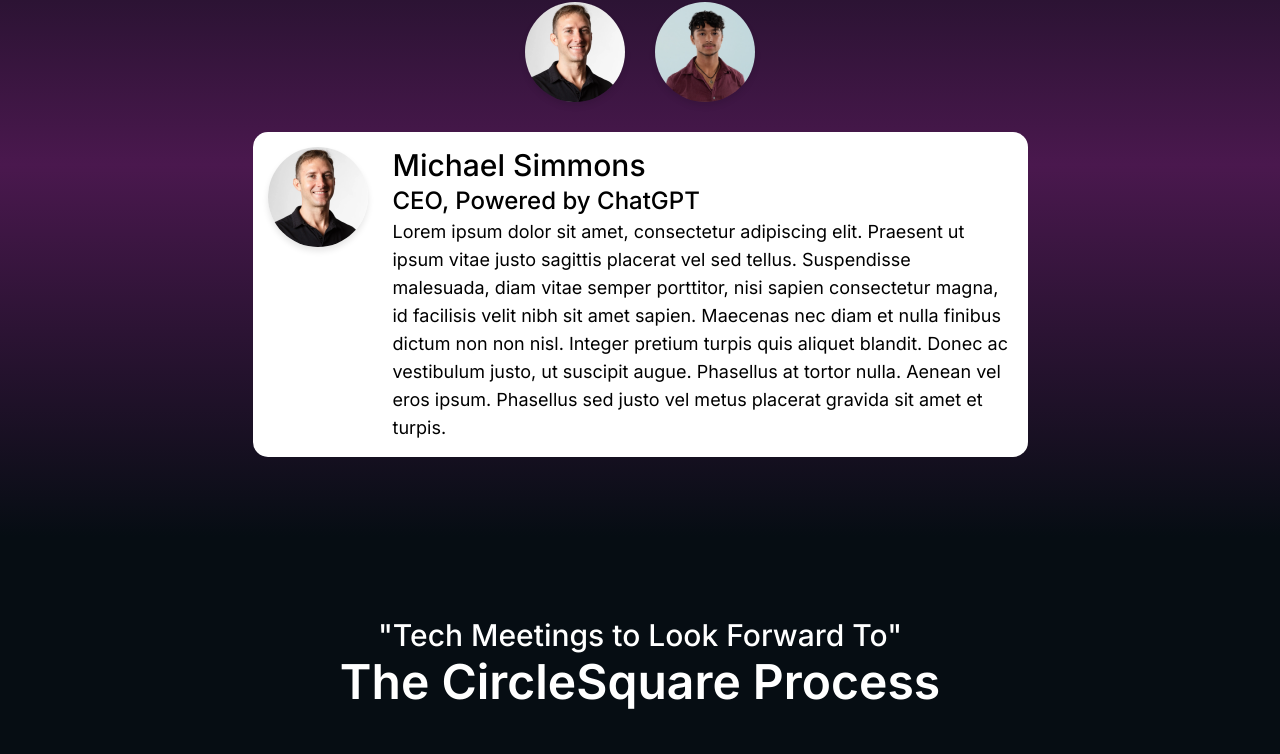
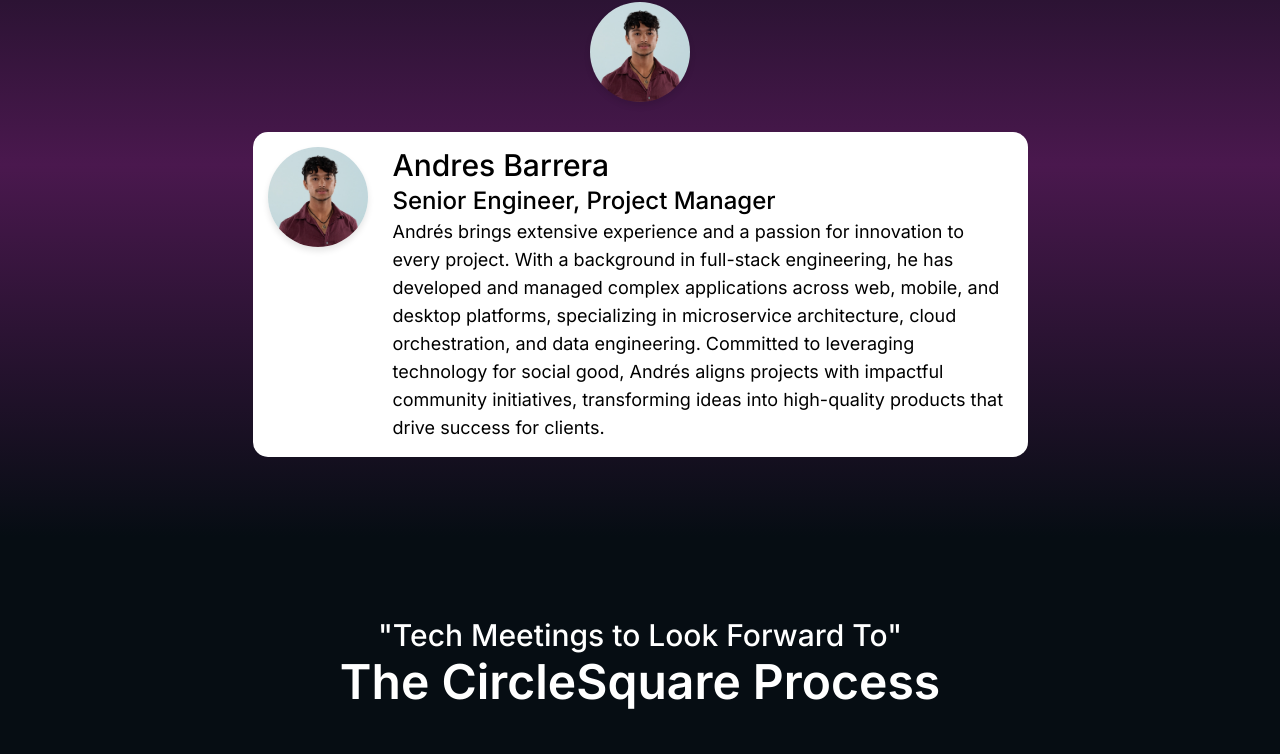
Before and after one commit to drebarrera/circlesquarelabs.com, a Next.js app: page / in a window 1280 px wide. Shown: the part 3634-4388 px from the top of the page. Built offline with nearby package versions, Linux system fonts and the light colour scheme.

Commit message:
removed michael simmons from team

```diff
--- a/data/team.json
+++ b/data/team.json
@@ -1,4 +1,3 @@
 {
-    "Michael Simmons": { "name": "Michael Simmons", "role": "CEO, Powered by ChatGPT", "description": "Lorem ipsum dolor sit amet, consectetur adipiscing elit. Praesent ut ipsum vitae justo sagittis placerat vel sed tellus. Suspendisse malesuada, diam vitae semper porttitor, nisi sapien consectetur magna, id facilisis velit nibh sit amet sapien. Maecenas nec diam et nulla finibus dictum non non nisl. Integer pretium turpis quis aliquet blandit. Donec ac vestibulum justo, ut suscipit augue. Phasellus at tortor nulla. Aenean vel eros ipsum. Phasellus sed justo vel metus placerat gravida sit amet et turpis." },
     "Andres Barrera": {"name": "Andres Barrera", "role": "Senior Engineer, Project Manager", "description": "Andrés brings extensive experience and a passion for innovation to every project. With a background in full-stack engineering, he has developed and managed complex applications across web, mobile, and desktop platforms, specializing in microservice architecture, cloud orchestration, and data engineering. Committed to leveraging technology for social good, Andrés aligns projects with impactful community initiatives, transforming ideas into high-quality products that drive success for clients."}
 }
--- a/pages/index.js
+++ b/pages/index.js
@@ -1,4 +1,3 @@
-import Head from "next/head";
 import { Inter } from "next/font/google";
 import { Header } from "@/components/header";
 import { Hero } from "@/components/index/hero";
```
